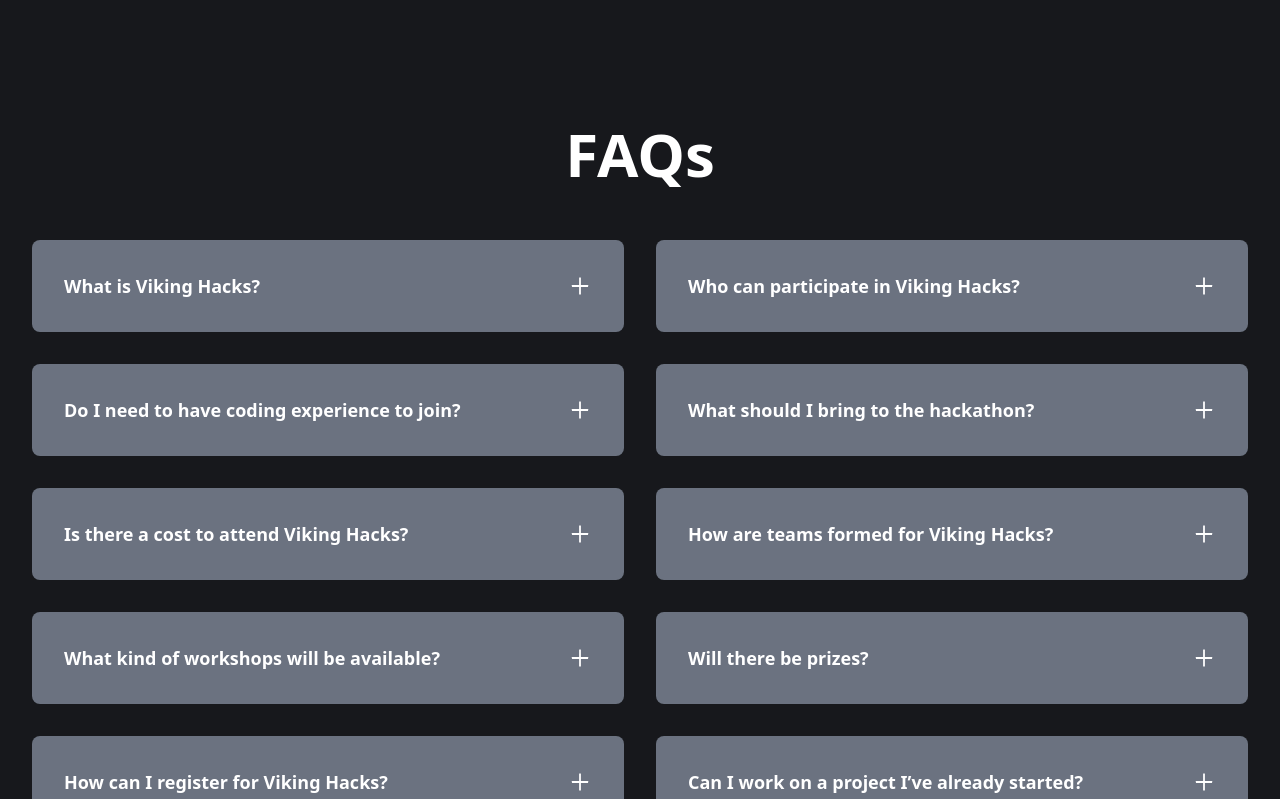
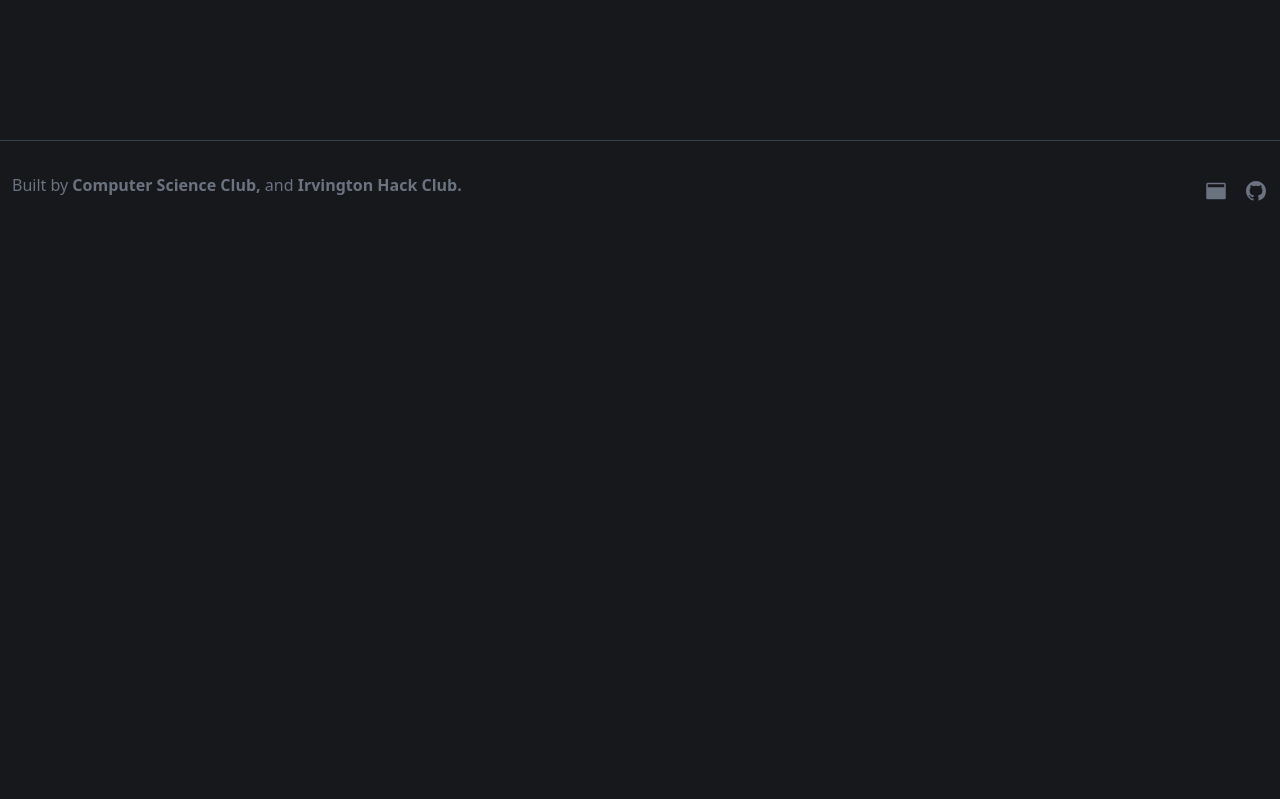
Before and after one commit to Mishra-Manit/VikingHacksWebsite, a Next.js app: page / in a window 1280 px wide. Shown: the part 861-1660 px from the top of the page. After the commit the page ends 1089 px from the top, so only its background shows below. Built offline with nearby package versions, Linux system fonts and the light colour scheme.

Commit message:
gave up on making the faqs work

```diff
--- a/app/page.tsx
+++ b/app/page.tsx
@@ -59,7 +59,7 @@
         </div>
       </div>
 
-      <FAQs />
+
 
       </main>
       <Footer />
--- a/components/FAQ.tsx
+++ b/components/FAQ.tsx
@@ -14,13 +14,12 @@
   const contentRef = useRef(null);
 
   const toggleAnswer = () => {
-    setIsAnswerShowing(prev => !prev);
-    // After state update, wait for the next update cycle to get the new height
-    setTimeout(() => {
-      setHeight(
-        isAnswerShowing ? 0 : contentRef.current?.scrollHeight || 0
-      );
-    }, 0);
+    setIsAnswerShowing((prev) => {
+      // Calculate the height based on the current state before the toggle
+      const newHeight = prev ? 0 : contentRef.current?.scrollHeight || 0;
+      setHeight(newHeight);
+      return !prev;
+    });
   };
 
   return (
```
Also changed, not shown: 2 other files (tests, documents, lock files or other folders).
